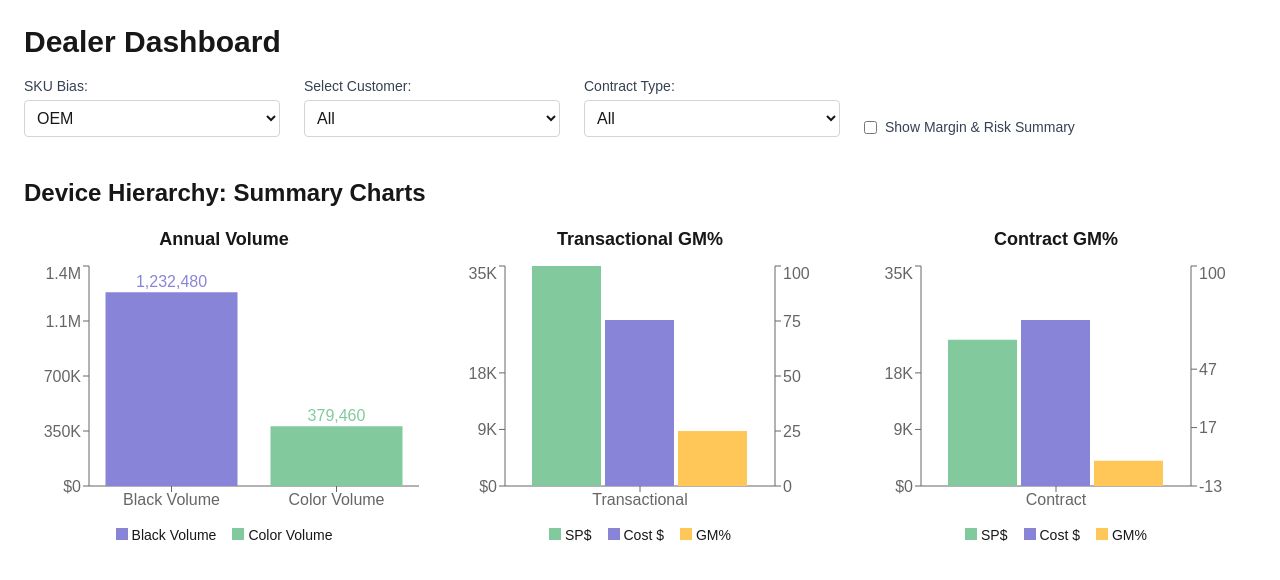
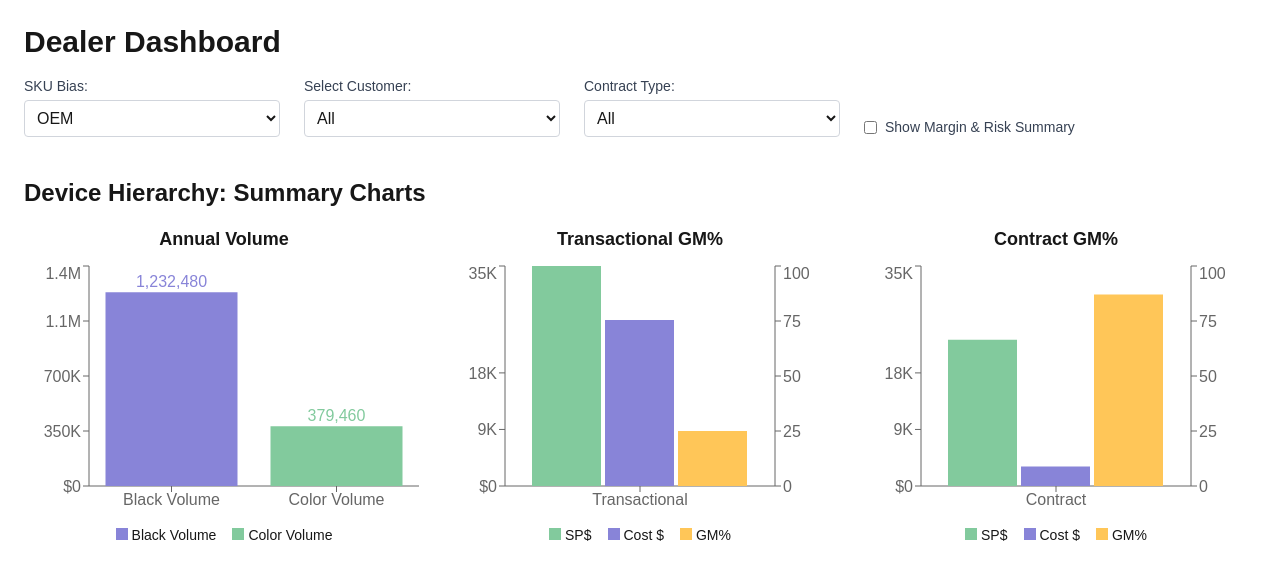
Before and after one commit to ElliottIan397/dealer-dashboard, a Next.js app: page / in a window 1280 px wide. Shown: the top 580 px of the page. Built offline with nearby package versions, Linux system fonts and the light colour scheme.

Commit message:
Remove transaction cost from contracts chart

```diff
--- a/app/ChartBlock.tsx
+++ b/app/ChartBlock.tsx
@@ -38,8 +38,11 @@ export default function ChartBlock({ filtered, bias, contractType }: ChartBlockP
   const transactionalCost = total(filtered.map((r) => getBiasField(r, "Twelve_Month_Fulfillment_Cost", bias)));
   const transactionalGM = transactionalSP > 0 ? ((transactionalSP - transactionalCost) / transactionalSP) * 100 : 0;
 
-  const contractRevenue = total(filtered.map((r: McarpRow) => r.Contract_Total_Revenue));
-  const contractCost = total(filtered.map((r) => getBiasField(r, "Twelve_Month_Fulfillment_Cost", bias)));
+  const contractDevices = filtered.filter((r) => r.Contract_Status === "C");
+
+  const contractRevenue = total(contractDevices.map((r) => r.Contract_Total_Revenue ?? 0));
+  const contractCost = total(contractDevices.map((r) => getBiasField(r, "Twelve_Month_Fulfillment_Cost", bias)));
+
   const contractGM = contractRevenue > 0 ? ((contractRevenue - contractCost) / contractRevenue) * 100 : 0;
 
   const chart1Data = [
```
